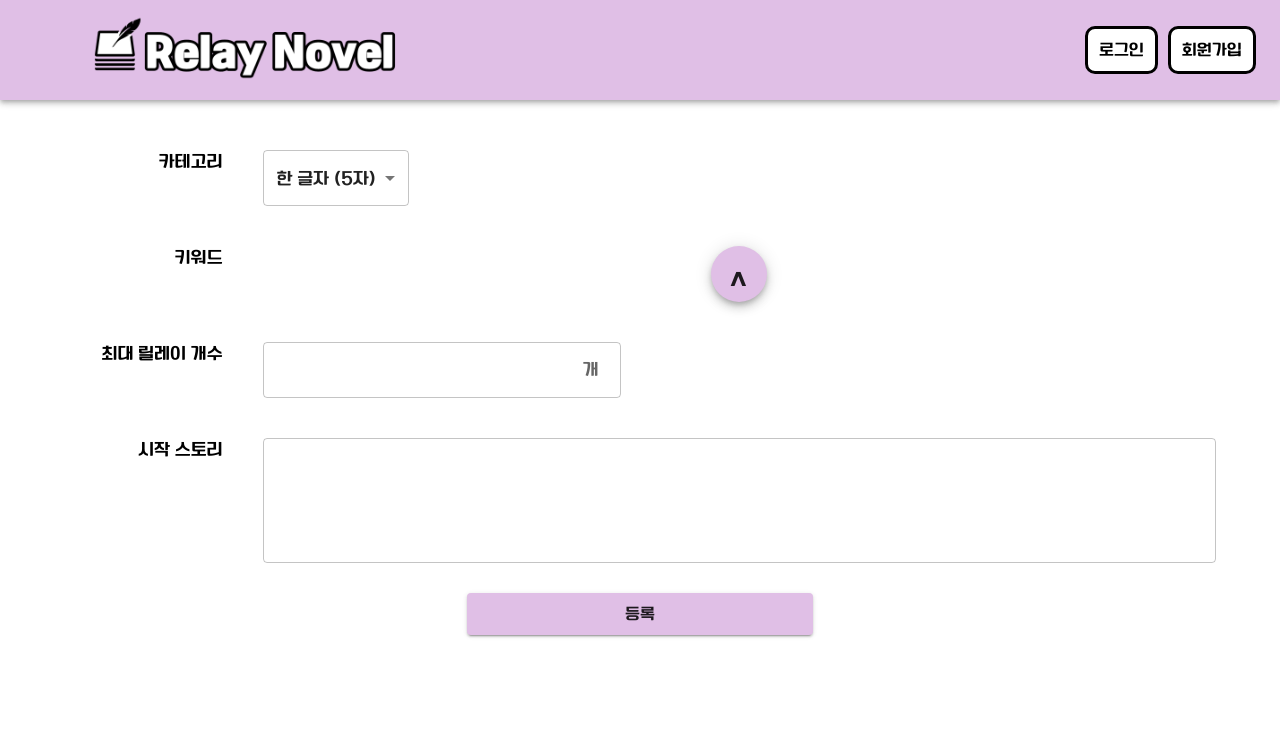
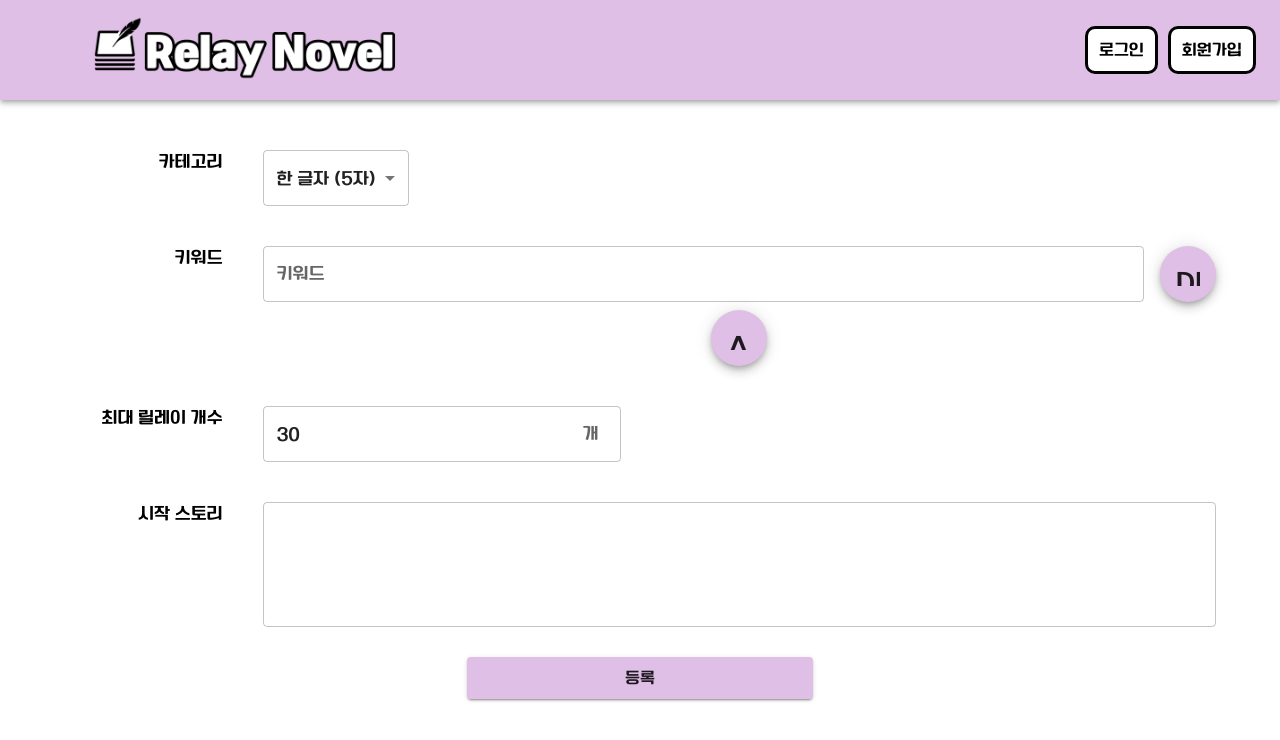
Before and after one commit to UniD-Hackathon-Team12/UniD-Hackathon-Team12-frontend, a React (Create React App) app: page /create in a window 1280 px wide. Shown: the top 740 px of the page. Built offline with nearby package versions, Linux system fonts and the light colour scheme; the HTML template or start-up script is replaced by a standard one.

Commit message:
키워드 기본 1개 및 최대 5개

```diff
--- a/src/pages/Create.tsx
+++ b/src/pages/Create.tsx
@@ -21,9 +21,15 @@ import { useFieldArray, useForm } from "react-hook-form";
 import KeywordSearch from "../components/KeywordSearch";
 
 function Create() {
-
   const [KeywordList, setKeywordList] = useState([]);
-  const useFormReturn = useForm();
+  const useFormReturn = useForm({
+    defaultValues: {
+      keyword: [{ value: "" }],
+      type: 5,
+      maxCount: 30,
+      firstStory: "",
+    },
+  });
   const { control, register, handleSubmit } = useFormReturn;
   const { fields, append, remove } = useFieldArray({
     control,
@@ -86,10 +92,11 @@ function Create() {
                   </Fab>
                 </Box>
               ))}
-
-              <Fab color="primary" onClick={() => append({ value: "" })}>
-                <Icon>add</Icon>
-              </Fab>
+              {fields.length < 5 && (
+                <Fab color="primary" onClick={() => append({ value: "" })}>
+                  <Icon>add</Icon>
+                </Fab>
+              )}
             </Box>
           </Grid>
 
@@ -140,7 +147,8 @@ function Create() {
           size="large"
           sx={{ background: "#E0BFE6", width: "30%", marginTop: "30px" }}
           variant="contained"
-          type="submit">
+          type="submit"
+        >
           등록
         </Button>
       </Container>
```
